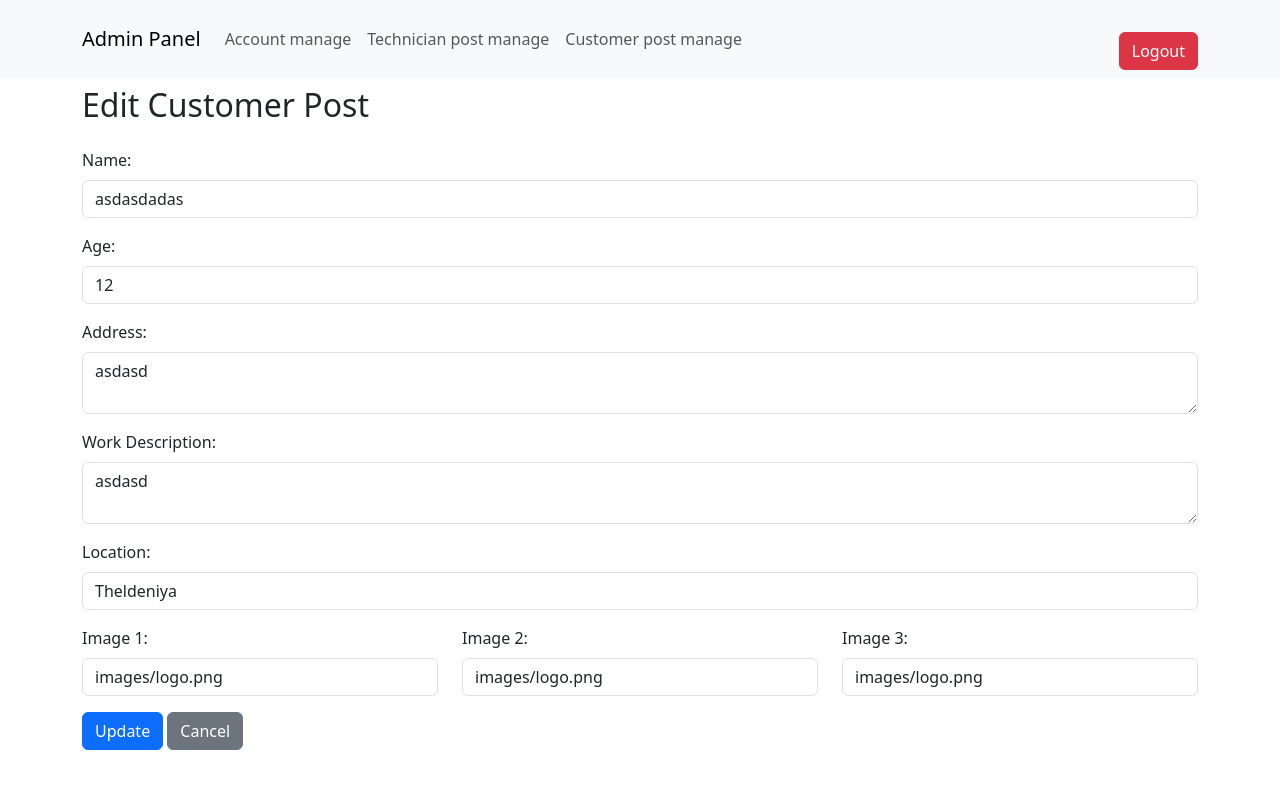
After one commit to hashdila/Jobs-and-servicers, a PHP site: page /admin/cusedit_post.php?job_id=6 in a window 1280 px wide. The commit adds this page. Run offline with PHP 8.4, Linux system fonts and the light colour scheme; data comes from the database, SQL or seed files in the repository.

Commit message:
finalize part 2

```diff
--- a/admin/ad_nav.php
+++ b/admin/ad_nav.php
@@ -9,27 +9,36 @@
 <body>
 
   <!-- Navigation Bar -->
+
+  <nav class="navbar navbar-expand-lg navbar-light bg-light">
   <div class="container">
-  <nav class="navbar navbar-expand-lg navbar-light bg-light">
     <a class="navbar-brand" href="#">Admin Panel</a>
-    <button class="navbar-toggler" type="button" data-toggle="collapse" data-target="#navbarNav" aria-controls="navbarNav" aria-expanded="false" aria-label="Toggle navigation">
+    <!-- Updated data attributes for Bootstrap 5 -->
+    <button class="navbar-toggler" type="button" data-bs-toggle="collapse" data-bs-target="#navbarNav" aria-controls="navbarNav" aria-expanded="false" aria-label="Toggle navigation">
       <span class="navbar-toggler-icon"></span>
     </button>
     <div class="collapse navbar-collapse" id="navbarNav">
       <ul class="navbar-nav">
-      <li class="nav-item active">
+        <li class="nav-item active">
           <a class="nav-link" href="account_manage.php">Account manage</a>
         </li>
         <li class="nav-item active">
           <a class="nav-link" href="tec_post_manage.php">Technician post manage</a>
         </li>
         <li class="nav-item">
-          <a class="nav-link" href="#customer">Customer post manage</a>
+          <a class="nav-link" href="cus_post_manage.php">Customer post manage</a>
+        </li>
+      </ul>
+      <ul class="navbar-nav ms-auto"> <!-- Push this to the right -->
+        <li class="nav-item">
+                <div class="text-center mt-4">
+                    <a href="../logout.php" class="btn btn-danger">Logout</a>
+                </div>
         </li>
       </ul>
     </div>
+    </div>
   </nav>
-
 
   <!-- Include Bootstrap 5 JS from CDN -->
   <script src="https://cdn.jsdelivr.net/npm/bootstrap@5.3.0-alpha1/dist/js/bootstrap.bundle.min.js"></script>
--- /dev/null
+++ b/admin/cusedit_post.php
@@ -0,0 +1,95 @@
+<?php
+include 'db_connection.php';
+
+if ($_SERVER['REQUEST_METHOD'] == 'POST' && isset($_POST['job_id'])) {
+    // Update the post data
+    $query = 'UPDATE cus_posts SET name = ?, age = ?, address = ?, work_description = ?, location = ?, image1 = ?, image2 = ?, image3 = ? WHERE job_id = ?';
+    $stmt = $pdo->prepare($query);
+    $stmt->execute([
+        $_POST['name'],
+        $_POST['age'],
+        $_POST['address'],
+        $_POST['work_description'],
+        $_POST['location'],
+        $_POST['image1'],
+        $_POST['image2'],
+        $_POST['image3'],
+        $_POST['job_id']
+    ]);
+    header('Location: cus_post_manage.php');  // Redirect to your main dashboard or list page
+    exit;
+}
+
+// Get the post details for editing
+$job_id = $_GET['job_id'];
+$query = 'SELECT * FROM cus_posts WHERE job_id = ?';
+$stmt = $pdo->prepare($query);
+$stmt->execute([$job_id]);
+$post = $stmt->fetch(PDO::FETCH_ASSOC);
+?>
+<?php include 'ad_nav.php'; ?>
+
+
+<!DOCTYPE html>
+<html lang="en">
+<head>
+    <meta charset="UTF-8">
+    <title>Edit Customer Post</title>
+    <!-- Bootstrap 5 -->
+    <link href="https://cdn.jsdelivr.net/npm/bootstrap@5.3.0-alpha1/dist/css/bootstrap.min.css" rel="stylesheet">
+</head>
+<body>
+
+<div class="container mt-2">
+    <h2>Edit Customer Post</h2>
+    <form method="post" class="mt-4">
+        <input type="hidden" name="job_id" value="<?= $post['job_id'] ?>">
+
+        <div class="mb-3">
+            <label for="name" class="form-label">Name:</label>
+            <input type="text" class="form-control" id="name" name="name" value="<?= $post['name'] ?>">
+        </div>
+
+        <div class="mb-3">
+            <label for="age" class="form-label">Age:</label>
+            <input type="text" class="form-control" id="age" name="age" value="<?= $post['age'] ?>">
+        </div>
+
+        <div class="mb-3">
+            <label for="address" class="form-label">Address:</label>
+            <textarea class="form-control" id="address" name="address"><?= $post['address'] ?></textarea>
+        </div>
+
+        <div class="mb-3">
+            <label for="work_description" class="form-label">Work Description:</label>
+            <textarea class="form-control" id="work_description" name="work_description"><?= $post['work_description'] ?></textarea>
+        </div>
+
+        <div class="mb-3">
+            <label for="location" class="form-label">Location:</label>
+            <input type="text" class="form-control" id="location" name="location" value="<?= $post['location'] ?>">
+        </div>
+
+        <div class="row">
+            <div class="col-md-4 mb-3">
+                <label for="image1" class="form-label">Image 1:</label>
+                <input type="text" class="form-control" id="image1" name="image1" value="<?= $post['image1'] ?>">
+            </div>
+            <div class="col-md-4 mb-3">
+                <label for="image2" class="form-label">Image 2:</label>
+                <input type="text" class="form-control" id="image2" name="image2" value="<?= $post['image2'] ?>">
+            </div>
+            <div class="col-md-4 mb-3">
+                <label for="image3" class="form-label">Image 3:</label>
+                <input type="text" class="form-control" id="image3" name="image3" value="<?= $post['image3'] ?>">
+            </div>
+        </div>
+
+        <button type="submit" class="btn btn-primary">Update</button>
+        <a href="tec_post_management.php" class="btn btn-secondary">Cancel</a>
+    </form>
+</div>
+
+<script src="https://cdn.jsdelivr.net/npm/bootstrap@5.3.0-alpha1/dist/js/bootstrap.bundle.min.js"></script>
+</body>
+</html>
--- a/admin/tecedit_post.php
+++ b/admin/tecedit_post.php
@@ -30,6 +30,9 @@ if ($_SERVER['REQUEST_METHOD'] === 'POST') {
     exit;
 }
 ?>
+
+<?php include 'ad_nav.php'; ?>
+
 <!DOCTYPE html>
 <html lang="en">
 <head>
@@ -38,7 +41,7 @@ if ($_SERVER['REQUEST_METHOD'] === 'POST') {
     <!-- Bootstrap 5 -->
     <link href="https://cdn.jsdelivr.net/npm/bootstrap@5.3.0-alpha1/dist/css/bootstrap.min.css" rel="stylesheet">
 </head>
-<body class="bg-dark text-white">
+<body class=" text-black">
     <div class="container mt-5">
         <h1>Edit Post</h1>
         <form action="" method="POST">
--- a/cus/cus_dashbord.php
+++ b/cus/cus_dashbord.php
@@ -17,7 +17,9 @@
 
 <?php
 // Start the session to access stored user information
-session_start();
+if (session_status() == PHP_SESSION_NONE) {
+    session_start();
+}
 
 // Display message after job post acceptance
 if (isset($_SESSION['message'])) {
@@ -102,7 +104,7 @@ $username = $_SESSION["username"];
 
 <!-- Bootstrap JS -->
 <script src="https://cdn.jsdelivr.net/npm/@popperjs/core@2.11.6/dist/umd/popper.min.js"></script>
-<script src="https://cdn.jsdelivr.net/npm/bootstrap@5.3.0-alpha1/dist/js/bootstrap.min.js"></script>
+<!-- <script src="https://cdn.jsdelivr.net/npm/bootstrap@5.3.0-alpha1/dist/js/bootstrap.min.js"></script> -->
 
 </body>
 </html>
--- a/cus/cus_midle.php
+++ b/cus/cus_midle.php
@@ -31,6 +31,6 @@
     </div>
 
     <!-- Link to Bootstrap JS (optional) -->
-    <script src="https://cdn.jsdelivr.net/npm/bootstrap@5.3.0/dist/js/bootstrap.bundle.min.js"></script>
+    <!-- <script src="https://cdn.jsdelivr.net/npm/bootstrap@5.3.0/dist/js/bootstrap.bundle.min.js"></script> -->
 </body>
 </html>
--- a/cus/cus_profile.php
+++ b/cus/cus_profile.php
@@ -51,6 +51,7 @@ $jobs = $stmt->fetchAll();
     </style>
 </head>
 <body>
+<?php include 'cus_dashbord.php'; ?>
 
 <div class="container mt-5 text-black">
 
@@ -155,7 +156,7 @@ $jobs = $stmt->fetchAll();
 
 <script src="https://code.jquery.com/jquery-3.6.0.slim.min.js"></script>
 <script src="https://cdn.jsdelivr.net/npm/@popperjs/core@2.9.3/dist/umd/popper.min.js"></script>
-<script src="https://cdn.jsdelivr.net/npm/bootstrap@5.3.0-alpha1/dist/js/bootstrap.min.js"></script>
+<!-- <script src="https://cdn.jsdelivr.net/npm/bootstrap@5.3.0-alpha1/dist/js/bootstrap.min.js"></script> -->
 
 </body>
 </html>
--- a/tec/cus_pdf.php
+++ b/tec/cus_pdf.php
@@ -52,7 +52,11 @@ $pdf->AddPage();
 $html = '<h1>Tec Post Details</h1>';
 $html .= '<h2>' . htmlspecialchars($post['name']) . '</h2>';
 $html .= '<p><strong>Type:</strong> ' . $post['need_t'] . '</p>';
-$html .= '<p><strong>Age:</strong> ' . $post['age'] . '</p>';
+
+$html .= '<p><strong>Description:</strong> ' . $post['work_description'] . '</p>';
+$html .= '<p><strong>Phone number:</strong> ' . $post['phone_number'] . '</p>';
+$html .= '<p><strong>Adderess:</strong> ' . $post['address'] . '</p>';
+
 //... Add other details similarly
 
 $pdf->writeHTML($html, true, 0, true, 0);
--- a/tec/tec_delete_post.php
+++ b/tec/tec_delete_post.php
@@ -1,6 +1,6 @@
 <?php
 // Assuming you have a database connection set up as $conn
-require_once 'db_con.php';
+require_once '../db_con.php';
 
 if ($_SERVER["REQUEST_METHOD"] == "POST") {
     if (isset($_POST['job_id'])) {
--- a/tec/tec_login.php
+++ b/tec/tec_login.php
@@ -1,4 +1,6 @@
 <?php
+
+
 
 $host = "localhost";
 $db   = "jas";
--- a/tec/tec_middle.php
+++ b/tec/tec_middle.php
@@ -72,6 +72,6 @@
 
 
     <!-- Link to Bootstrap JS (optional) -->
-    <script src="https://cdn.jsdelivr.net/npm/bootstrap@5.3.0/dist/js/bootstrap.bundle.min.js"></script>
+    <!-- <script src="https://cdn.jsdelivr.net/npm/bootstrap@5.3.0/dist/js/bootstrap.bundle.min.js"></script> -->
 </body>
 </html>
--- a/tec/tec_middle_dis.php
+++ b/tec/tec_middle_dis.php
@@ -75,10 +75,7 @@ $jobs = $stmt->fetchAll();
                         Phone Number: <?php echo $job['phone_number']; ?>
                     </p>
                     <!-- Message Button -->
-                    <form action="start_chat.php" method="post">
-                        <input type="hidden" name="start_chat_with_cus_id" value="<?php echo $job['job_id']; ?>">
-                        <input type="submit" class="btn btn-info" value="Start Chat">
-                    </form>
+
 
 
 
--- a/tec/tec_profile.php
+++ b/tec/tec_profile.php
@@ -51,6 +51,7 @@ $jobs = $stmt->fetchAll();
     </style>
 </head>
 <body>
+<?php include 'tec_dashbord.php'; ?>
 
 <div class="container mt-5 text-black">
 
```
Also changed, not shown: admin/cus_post_manage.php (added, +60 -0 lines), admin/cusdelete_post.php (added, +13 -0 lines), tec/delet_coment.php (+40 -4 lines), tec/tec_addpost.php (+4 -5 lines), tec/tec_dashbord.php (+17 -4 lines).
